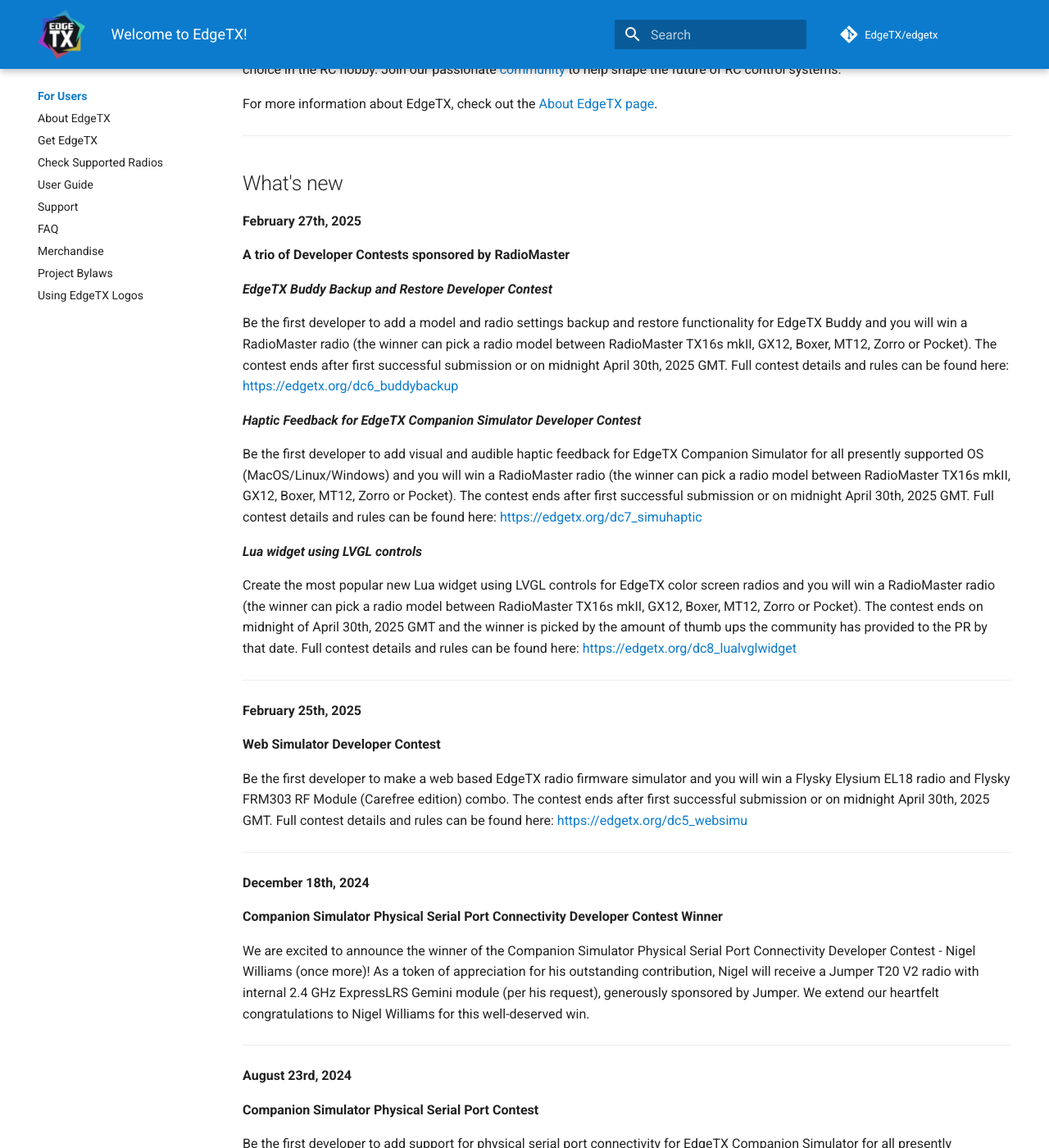
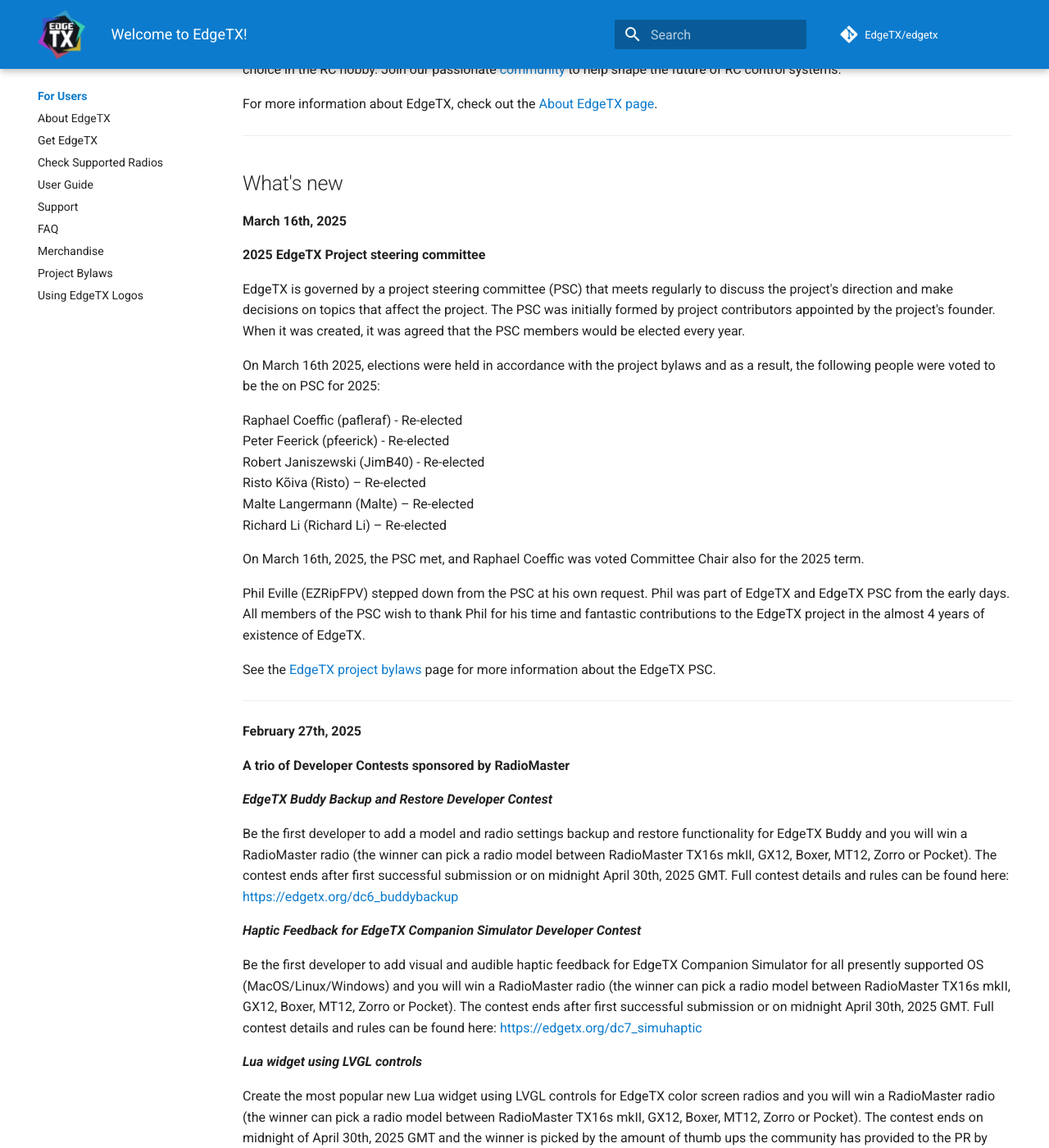
Before and after one commit to EdgeTX/edgetx.github.io, an MkDocs documentation site: the page built from docs/index.md, in a window 1280 px wide and 1400 px high, scrolled down 809 px. Shown: the whole window at 82% size. Built offline with MkDocs 1.6.1 and Material for MkDocs 9.7.7, drawn with Linux system fonts in a browser that asks for light colours; comment, search, counter and statistics services are not loaded.

Commit message:
PSC 2025 term.

```diff
--- a/docs/index.md
+++ b/docs/index.md
@@ -15,6 +15,29 @@
 ---
 
 ## What's new ##
+
+**March 16th, 2025**
+
+**2025 EdgeTX Project steering committee**
+
+EdgeTX is governed by a project steering committee (PSC) that meets regularly to discuss the project's direction and make decisions on topics that affect the project. The PSC was initially formed by project contributors appointed by the project's founder. When it was created, it was agreed that the PSC members would be elected every year.
+
+On March 16th 2025, elections were held in accordance with the project bylaws and as a result, the following people were voted to be the on PSC for 2025:
+
+Raphael Coeffic (pafleraf) - Re-elected
+Peter Feerick (pfeerick) - Re-elected
+Robert Janiszewski (JimB40) - Re-elected
+Risto Kõiva (Risto) – Re-elected
+Malte Langermann (Malte) – Re-elected
+Richard Li (Richard Li) – Re-elected
+
+On March 16th, 2025, the PSC met, and Raphael Coeffic was voted Committee Chair also for the 2025 term.
+
+Phil Eville (EZRipFPV) stepped down from the PSC at his own request. Phil was part of EdgeTX and EdgeTX PSC from the early days. All members of the PSC wish to thank Phil for his time and fantastic contributions to the EdgeTX project in the almost 4 years of existence of EdgeTX.
+
+See the [EdgeTX project bylaws](https://edgetx.org/bylaws) page for more information about the EdgeTX PSC.
+
+---
 
 **February 27th, 2025**
 
```
Also changed, not shown: docs/bylaws.md (+9 -10 lines), docs/news.md (+24 -0 lines).
